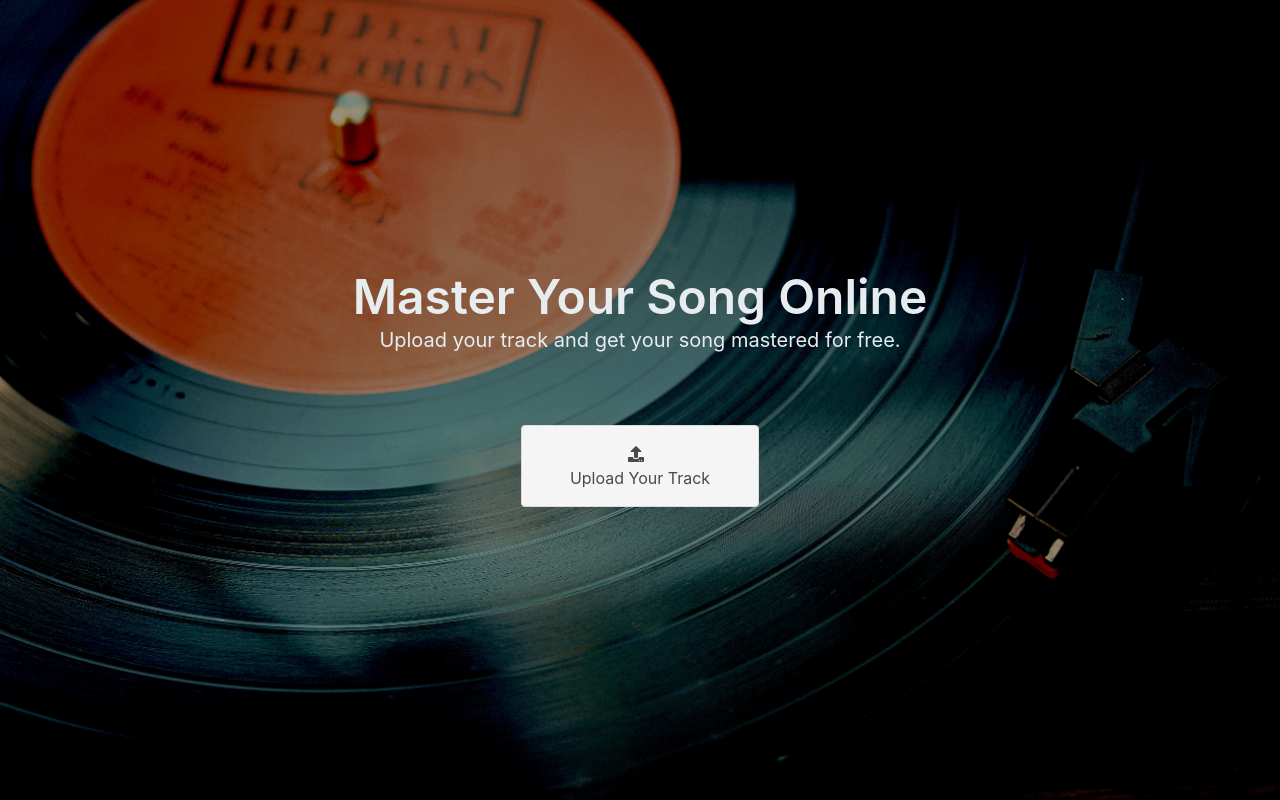
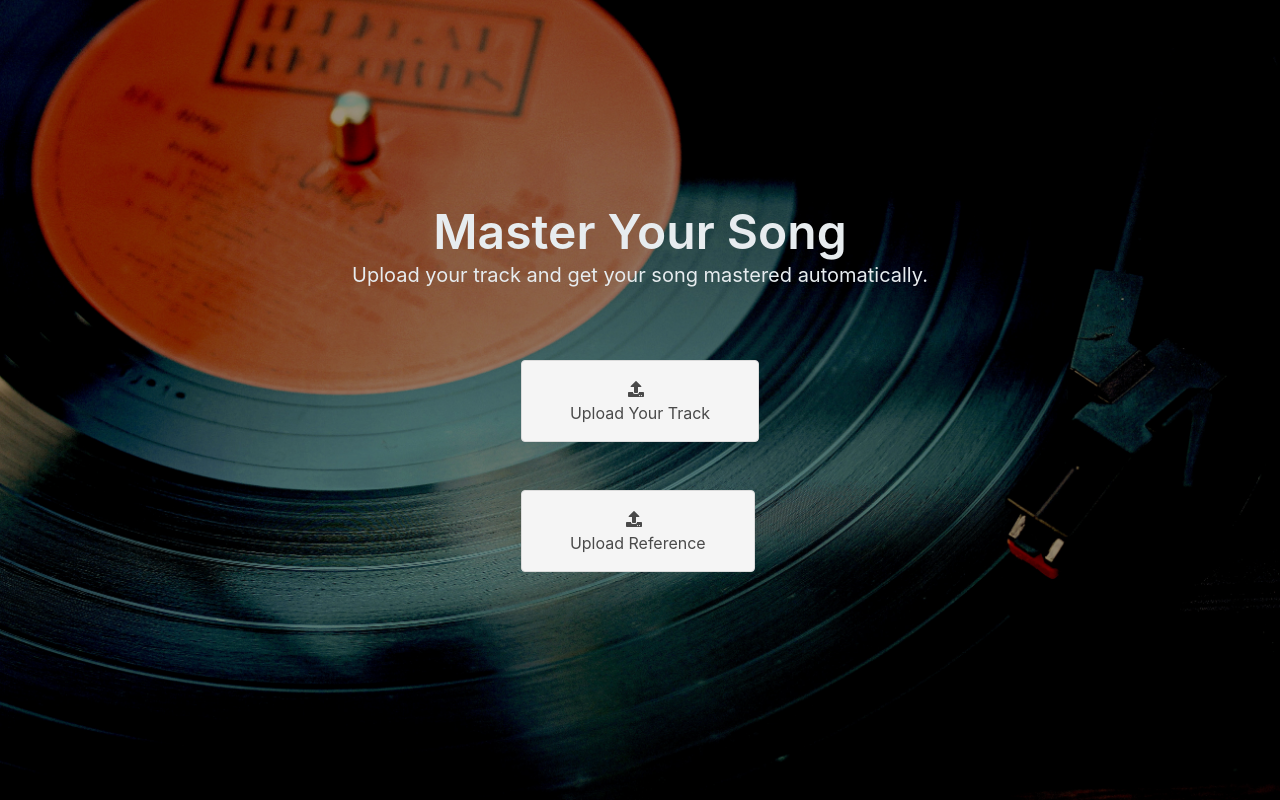
Before and after one commit to Wieland3/reference-master, a Flask app: page / in a window 1280 px wide. Run offline with Flask 3, Linux system fonts and the light colour scheme; some libraries are stand-ins or nearby versions.

Commit message:
add functionality to upload reference to webapp

```diff
--- a/webapp/app.py
+++ b/webapp/app.py
@@ -7,6 +7,7 @@ from reference_master import constants
 executor = ThreadPoolExecutor(1)
 app = Flask(__name__)
 app.config['UPLOAD_FOLDER'] = constants.PATH_TO_RAW_SONGS
+app.config['UPLOAD_REF_FOLDER'] = constants.PATH_TO_REFERENCE_SONGS
 
 
 @app.route('/')
@@ -17,17 +18,21 @@ def home():
 @app.route('/upload', methods = ['POST'])
 def upload_file():
     # Get request inputs
-    file = request.files['file']
+    raw_file = request.files['raw_file']
+    ref_file = request.files['ref_file']
 
     # Save the file to disk
-    filename = file.filename
-    file.save(os.path.join(app.config['UPLOAD_FOLDER'], filename))
+    raw_filename = raw_file.filename
+    raw_file.save(os.path.join(app.config['UPLOAD_FOLDER'], raw_filename))
+
+    ref_filename = ref_file.filename
+    ref_file.save(os.path.join(app.config['UPLOAD_REF_FOLDER'], ref_filename))
 
     # Process file in background thread
-    executor.submit(process_file, filename)
+    executor.submit(process_file, raw_filename, ref_filename)
 
     # Return a response to the user
-    return redirect(url_for('upload_done', filename=filename))
+    return redirect(url_for('upload_done', filename=raw_filename))
 
 @app.route('/uploaded/<filename>')
 def upload_done(filename):
@@ -35,18 +40,17 @@ def upload_done(filename):
 
 @app.route("/check_file/<filename>")
 def check_file(filename):
-  exists = os.path.isfile(os.path.join(constants.PATH_TO_MASTERED_SONGS, filename))
-  return jsonify(exists=exists)
+    print(filename)
+    exists = os.path.isfile(os.path.join(constants.PATH_TO_MASTERED_SONGS, filename))
+    return jsonify(exists=exists)
 
 @app.route("/download/<filename>")
 def download(filename):
   filename = os.path.join(constants.PATH_TO_MASTERED_SONGS, filename)
   return send_file(filename, as_attachment=True)
 
-def process_file(filename):
-    print("STARTING MASTERING")
-    master(filename, "11 - Circle With Me.mp3")
-    print("MASTERING DONE")
+def process_file(filename, ref_filename):
+    master(filename, ref_filename)
 
 if __name__ == '__main__':
     app.run(host='0.0.0.0', port=8000)
--- a/webapp/templates/home.html
+++ b/webapp/templates/home.html
@@ -9,11 +9,6 @@
 
     <!-- mobile viewport -->
     <meta name="viewport" content="width=device-width, initial-scale=1.0">
-
-    <!-- seo -->
-    <meta name="description" content="Master Your Song Online">
-    <meta name="keywords" content="Mastering, Master, Song, Online, Free">
-    <meta name="author" content="Master Your Song Online">
 
     <style>
         .rounded {
@@ -52,10 +47,10 @@
       <div class="hero-body image">
         <div class="container has-text-centered">
           <h1 class="title is-1 white">
-            Master Your Song Online
+            Master Your Song
           </h1>
           <h2 class="subtitle is-5 white">
-            Upload your track and get your song mastered for free.
+            Upload your track and get your song mastered automatically.
           </h2>
           <br>
             <div class="file is-boxed is-centered">
@@ -64,13 +59,28 @@
                         <br>
                         <div class="file is-boxed is-normal">
                             <label class="file-label">
-                                <input class="file-input" type="file" name="file" id="uploadInput">
+                                <input class="file-input" type="file" name="raw_file" id="uploadRaw">
                                 <span class="file-cta">
                               <span class="file-icon">
                                 <i class="fas fa-upload"></i>
                               </span>
                               <span class="file-label">
                                 Upload Your Track
+                              </span>
+                            </span>
+                            </label>
+                        </div>
+                        <br>
+                        <br>
+                        <div class="file is-boxed is-normal">
+                            <label class="file-label">
+                                <input class="file-input" type="file" name="ref_file" id="uploadRef">
+                                <span class="file-cta">
+                              <span class="file-icon">
+                                <i class="fas fa-upload"></i>
+                              </span>
+                              <span class="file-label">
+                                Upload Reference
                               </span>
                             </span>
                             </label>
@@ -86,12 +96,17 @@
 <script>
     window.addEventListener("load", () => {
         const form = document.querySelector("form");
-        const uploadInput = document.querySelector("#uploadInput");
+        const uploadRaw = document.querySelector("#uploadRaw");
+        const uploadRef = document.querySelector("#uploadRef");
 
-        uploadInput.addEventListener("change", () => {
-            form.submit();
-        });
-    })
+        const checkAndSubmit = () => {
+            if (uploadRaw.files.length > 0 && uploadRef.files.length > 0) {
+                form.submit();
+            }
+        };
+        uploadRaw.addEventListener("change", checkAndSubmit);
+        uploadRef.addEventListener("change", checkAndSubmit);
+    });
 </script>
 </body>
 </html>
```
